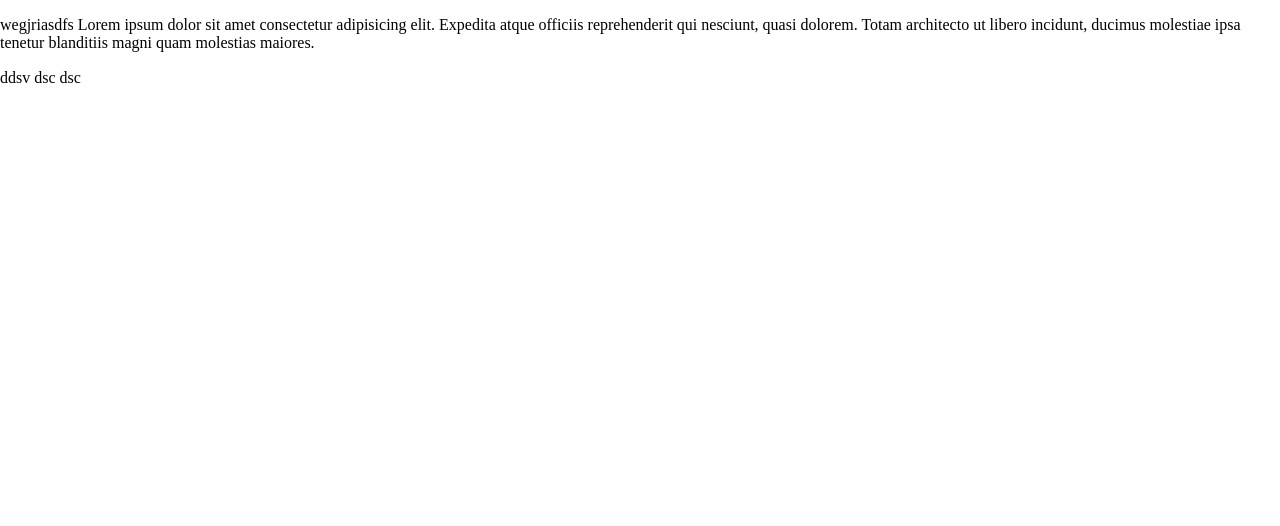
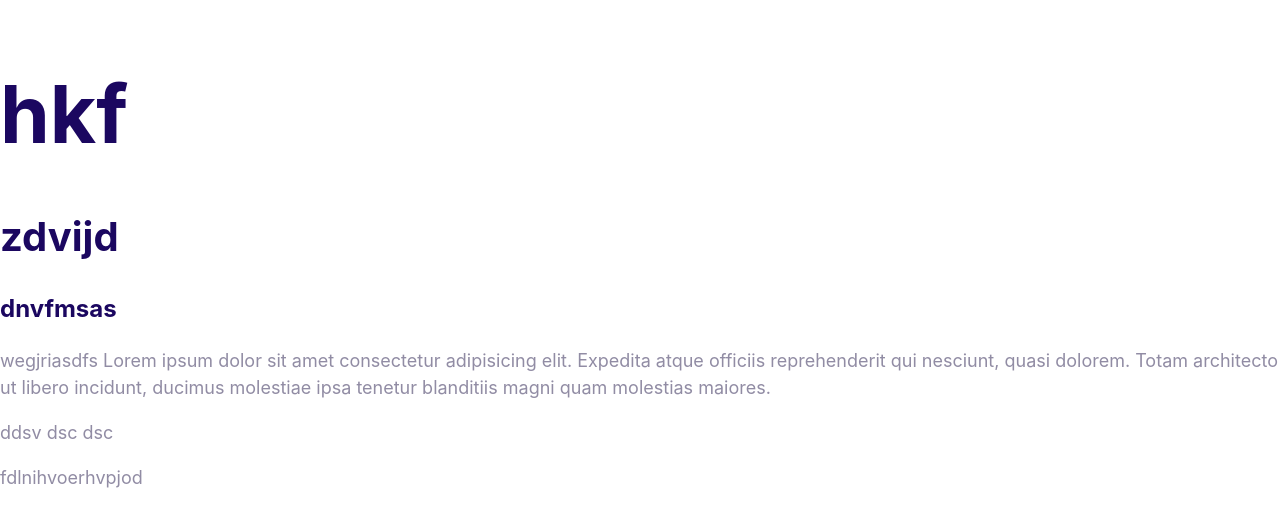
Before and after one commit to paria-ebrahimpour/learning-css, a plain HTML site: page designing-webpage-by-paria/index.html in a window 1280 px wide. Drawn offline with Linux system fonts and the light colour scheme.

Commit message:
define the styles for the fonts.

```diff
--- a/designing-webpage-by-paria/css/styles.css
+++ b/designing-webpage-by-paria/css/styles.css
@@ -5,3 +5,44 @@
   --color-headings: #1b0760;
   --color-body: #918ca4;
 }
+html {
+  font-size: 62.5%; /*in ro bara inminevisim kbadan rahattar hesab konim baghie size ha chejurian. alan yani size font safhe 10px hastesh*/
+}
+body {
+  font-family: inter, Arial, Helvetica, sans-serif;
+  font-size: 2.4rem;
+  line-height: 1.5;
+  color: var(--color-body);
+}
+h1,
+h2,
+h3 {
+  color: var(--color-headings);
+  margin-bottom: 2rem;
+}
+h1 {
+  font-size: 7rem;
+}
+h2 {
+  font-size: 4rem;
+}
+h3 {
+  font-size: 3rem;
+}
+p {
+  margin-top: 0;
+}
+@media screen and (min-width: 1024px) {
+  body {
+    font-size: 1.8rem;
+  }
+  h1 {
+    font-size: 8rem;
+  }
+  h2 {
+    font-size: 4rem;
+  }
+  h3 {
+    font-size: 2.4rem;
+  }
+}
--- a/designing-webpage-by-paria/index.html
+++ b/designing-webpage-by-paria/index.html
@@ -9,6 +9,9 @@
     <link rel="stylesheet" href="css/styles.css" />
   </head>
   <body>
+    <h1>hkf</h1>
+    <h2>zdvijd</h2>
+    <h3>dnvfmsas</h3>
     <p>
       wegjriasdfs Lorem ipsum dolor sit amet consectetur adipisicing elit.
       Expedita atque officiis reprehenderit qui nesciunt, quasi dolorem. Totam
@@ -16,5 +19,6 @@
       magni quam molestias maiores.
     </p>
     <p>ddsv dsc dsc</p>
+    <p>fdlnihvoerhvpjod</p>
   </body>
 </html>
```
